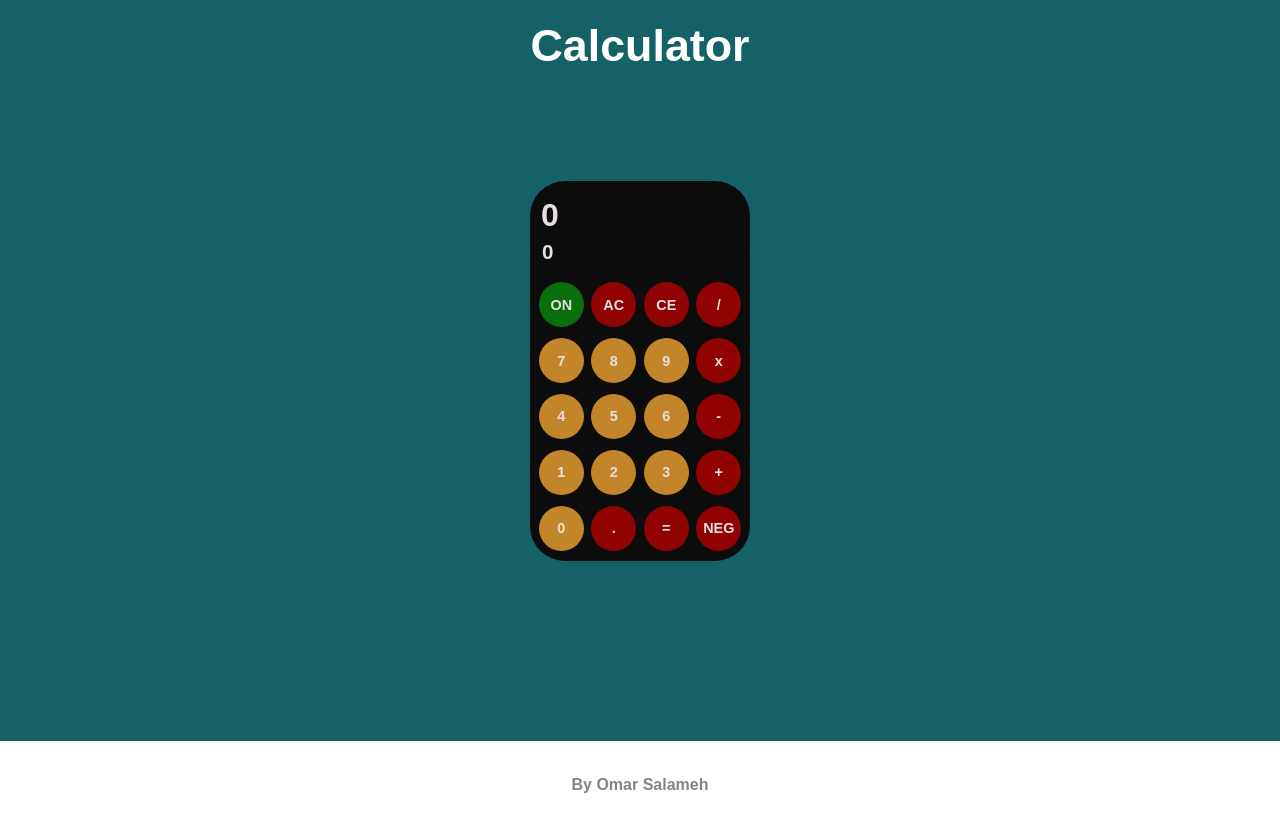
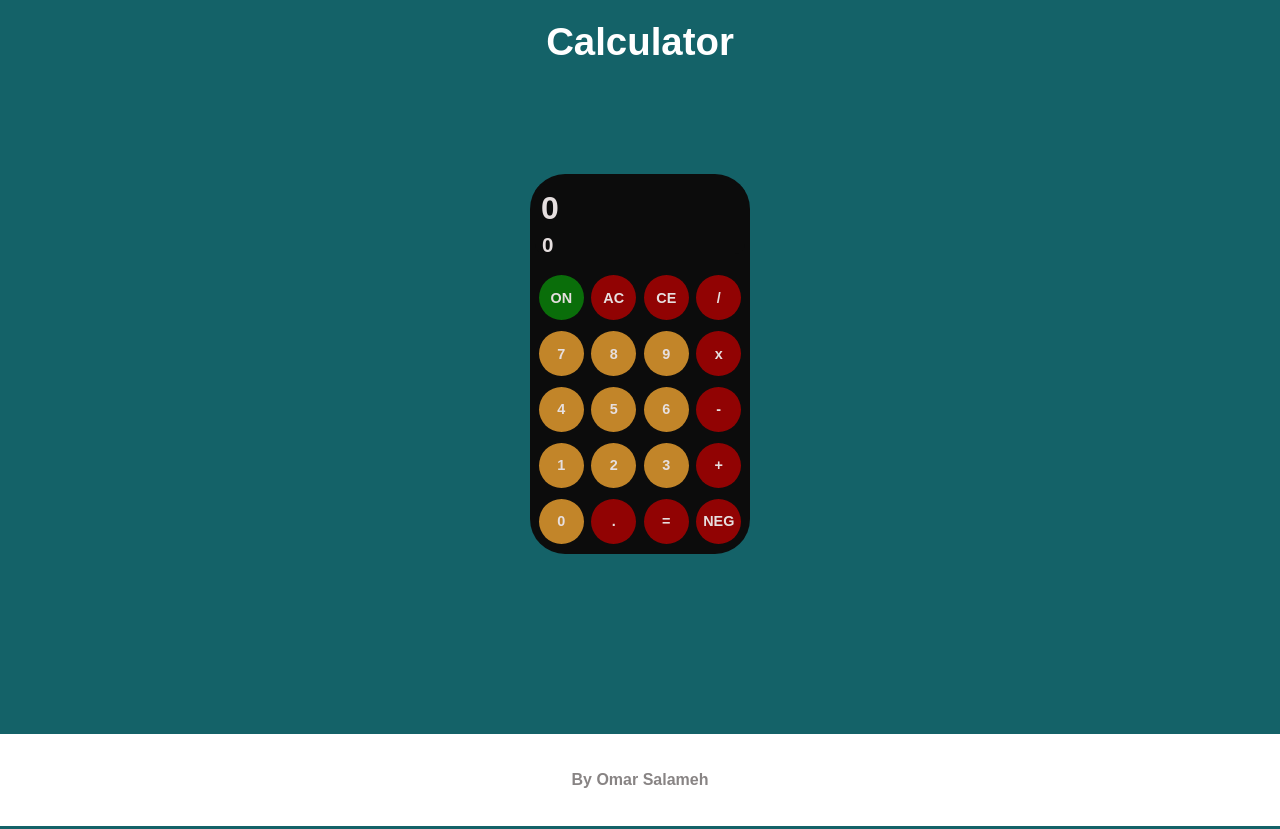
Before and after one commit to omar00070/Js_calculator, a plain HTML site: page index.html in a window 1280 px wide. Drawn offline with Linux system fonts and the light colour scheme.

Commit message:
updating the title

```diff
--- a/styles.css
+++ b/styles.css
@@ -9,7 +9,7 @@
     justify-content: center;
     transform: translateY(20px);
     color:white;
-    font-size: 1.4rem;
+    font-size: 1.2rem;
 }
 
 body{
@@ -131,7 +131,7 @@ h2{
     transform: translateY(50px);
     color: rgb(136, 132, 132);
     background:white;
-    height: 88px;
+    height: 92px;
     align-items: center;
 }
 
```
